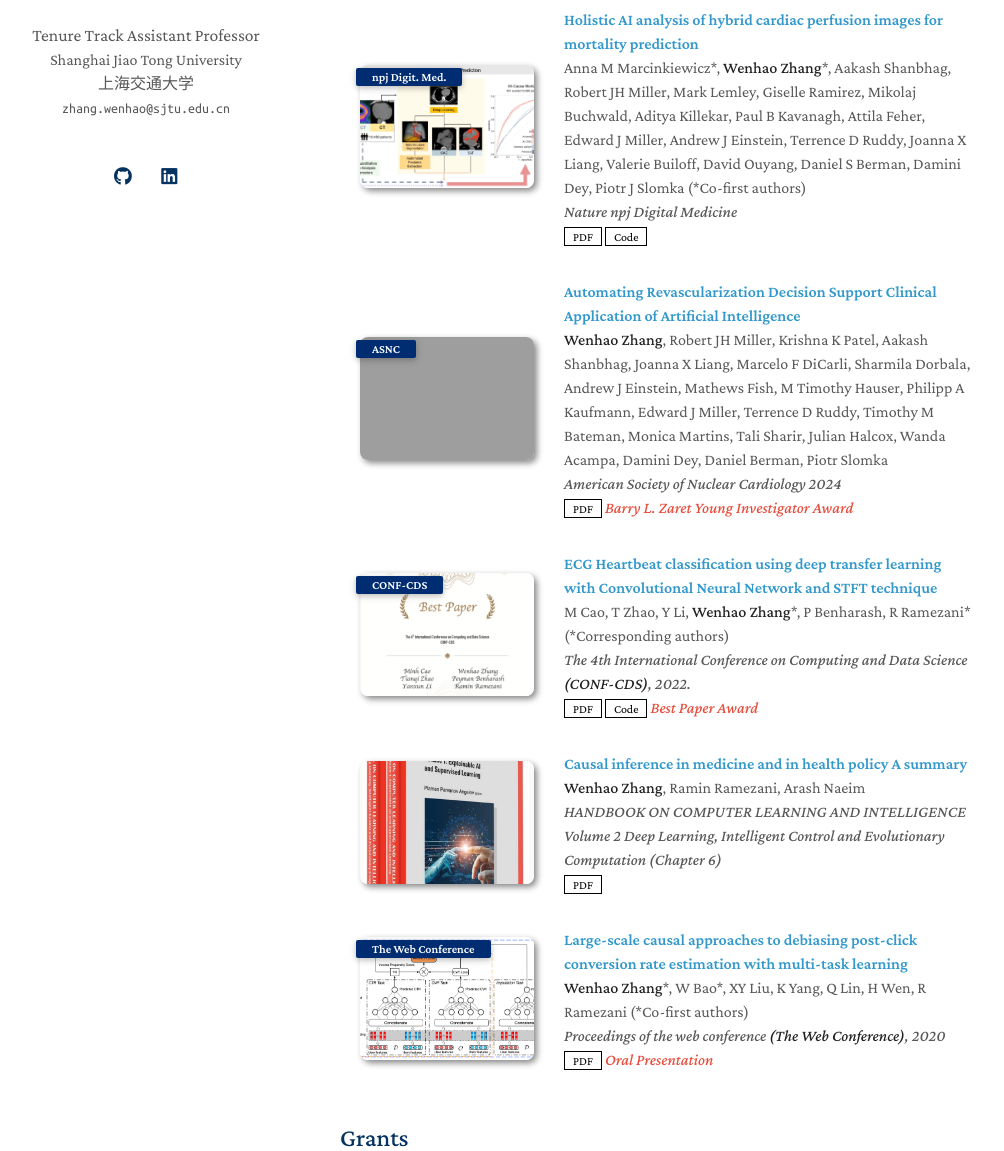
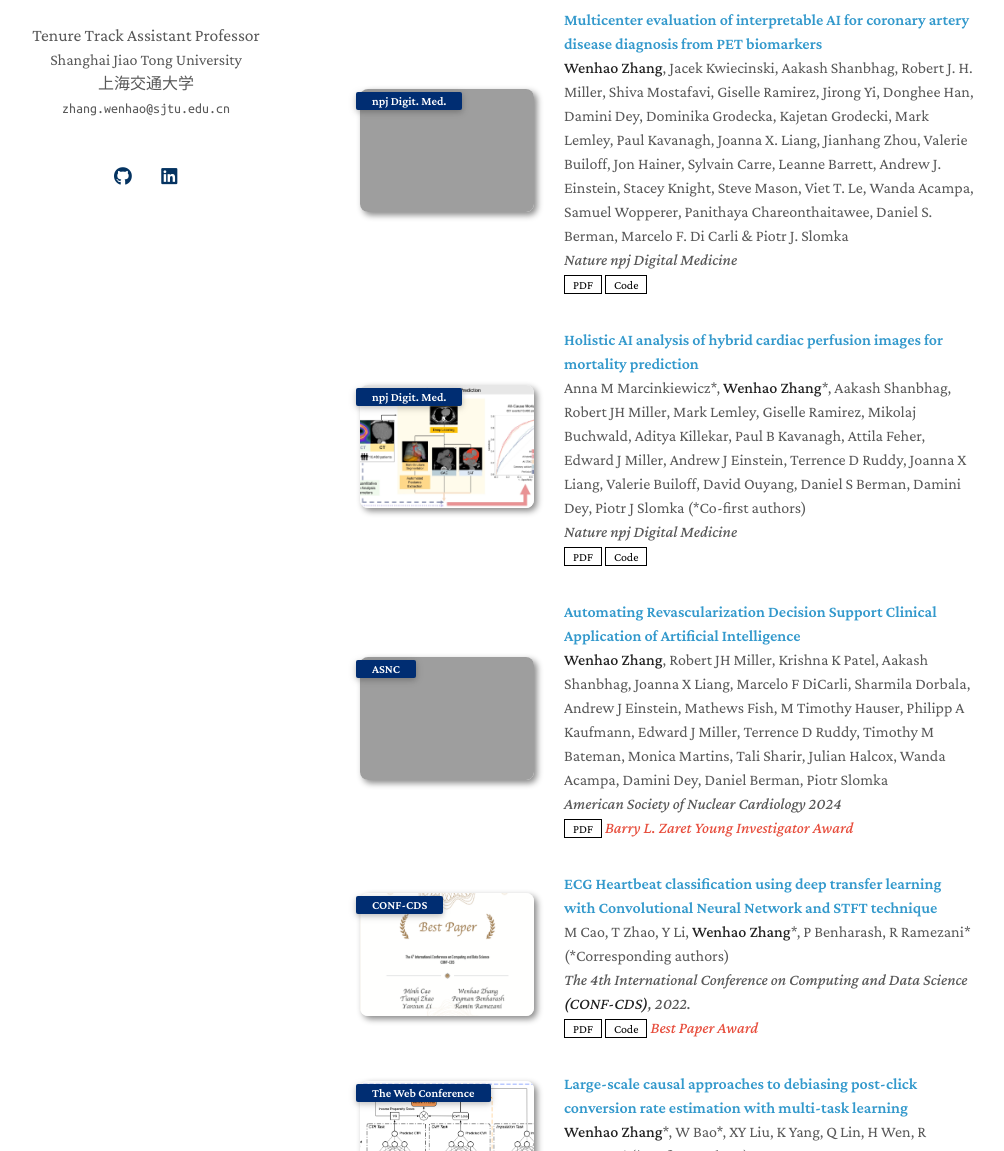
Before and after one commit to wenhaoz-fengcai/homepage, a Jekyll site: the page built from index.md, in a window 1280 px wide and 1400 px high, scrolled down 671 px. Shown: the part 249-1400 px from the top of the window, without its empty margins (130-1134 px from the left). Built offline with Jekyll 4.4.1, drawn with Linux system fonts in a browser that asks for light colours; a style sheet for code colours, icons or effects is not loaded; our own code applies the rules of GitHub Pages for plain Markdown files; grey boxes are pictures that could not be loaded.

Commit message:
Add new publication on AI for coronary artery disease diagnosis
Added a new publication on interpretable AI for coronary artery disease diagnosis, including details such as authors, conference, PDF link, code repository, and image.

```diff
--- a/_data/publications.yml
+++ b/_data/publications.yml
@@ -1,4 +1,12 @@
 main:
+
+  - title: Multicenter evaluation of interpretable AI for coronary artery disease diagnosis from PET biomarkers
+    authors: <strong>Wenhao Zhang</strong>, Jacek Kwiecinski, Aakash Shanbhag, Robert J. H. Miller, Shiva Mostafavi, Giselle Ramirez, Jirong Yi, Donghee Han, Damini Dey, Dominika Grodecka, Kajetan Grodecki, Mark Lemley, Paul Kavanagh, Joanna X. Liang, Jianhang Zhou, Valerie Builoff, Jon Hainer, Sylvain Carre, Leanne Barrett, Andrew J. Einstein, Stacey Knight, Steve Mason, Viet T. Le, Wanda Acampa, Samuel Wopperer, Panithaya Chareonthaitawee, Daniel S. Berman, Marcelo F. Di Carli & Piotr J. Slomka
+    conference_short: npj Digit. Med.
+    conference: Nature npj Digital Medicine
+    pdf: https://www.nature.com/articles/s41746-026-02338-6
+    code: https://github.com/qimagingAI/AI4CADdiagnosisPET-CT
+    image: ./assets/img/npjDigMed_202601.png
 
   - title: Holistic AI analysis of hybrid cardiac perfusion images for mortality prediction
     authors: Anna M Marcinkiewicz*, <strong>Wenhao Zhang</strong>*, Aakash Shanbhag, Robert JH Miller, Mark Lemley, Giselle Ramirez, Mikolaj Buchwald, Aditya Killekar, Paul B Kavanagh, Attila Feher, Edward J Miller, Andrew J Einstein, Terrence D Ruddy, Joanna X Liang, Valerie Builoff, David Ouyang, Daniel S Berman, Damini Dey, Piotr J Slomka (*Co-first authors)
@@ -25,11 +33,11 @@ main:
     image: ./assets/img/CONF-CDS_2022.png
     notes: Best Paper Award
 
-  - title: Causal inference in medicine and in health policy A summary
-    authors: <strong>Wenhao Zhang</strong>, Ramin Ramezani, Arash Naeim
-    conference: HANDBOOK ON COMPUTER LEARNING AND INTELLIGENCE Volume 2 Deep Learning, Intelligent Control and Evolutionary Computation (Chapter 6)
-    pdf: https://arxiv.org/pdf/2105.04655
-    image: ./assets/img/HCLICh6.png
+  # - title: Causal inference in medicine and in health policy A summary
+  #   authors: <strong>Wenhao Zhang</strong>, Ramin Ramezani, Arash Naeim
+  #   conference: HANDBOOK ON COMPUTER LEARNING AND INTELLIGENCE Volume 2 Deep Learning, Intelligent Control and Evolutionary Computation (Chapter 6)
+  #   pdf: https://arxiv.org/pdf/2105.04655
+  #   image: ./assets/img/HCLICh6.png
 
   - title: Large-scale causal approaches to debiasing post-click conversion rate estimation with multi-task learning
     authors: <strong>Wenhao Zhang</strong>*,  W Bao*, XY Liu, K Yang, Q Lin, H Wen, R Ramezani (*Co-first authors)
```
